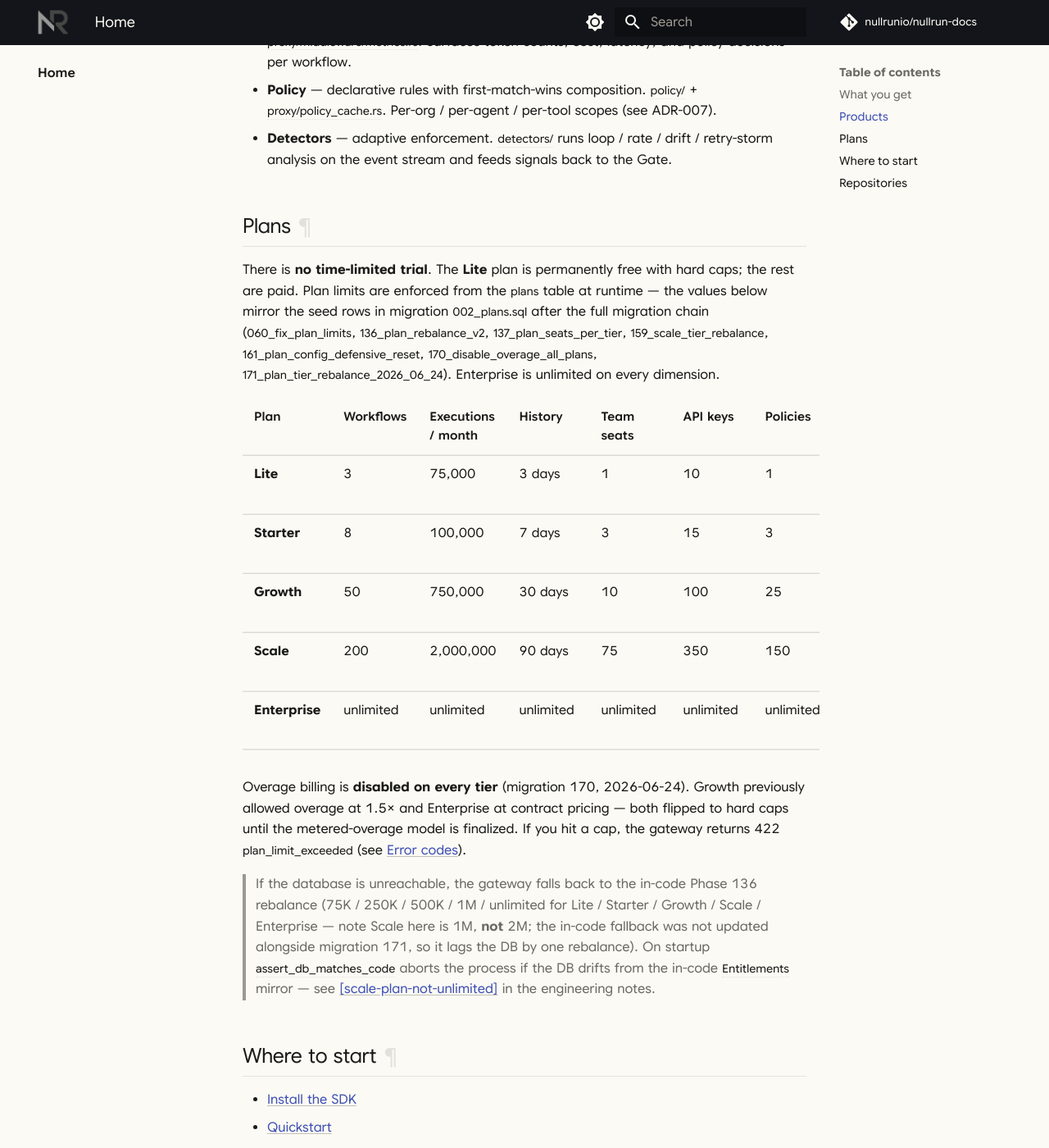
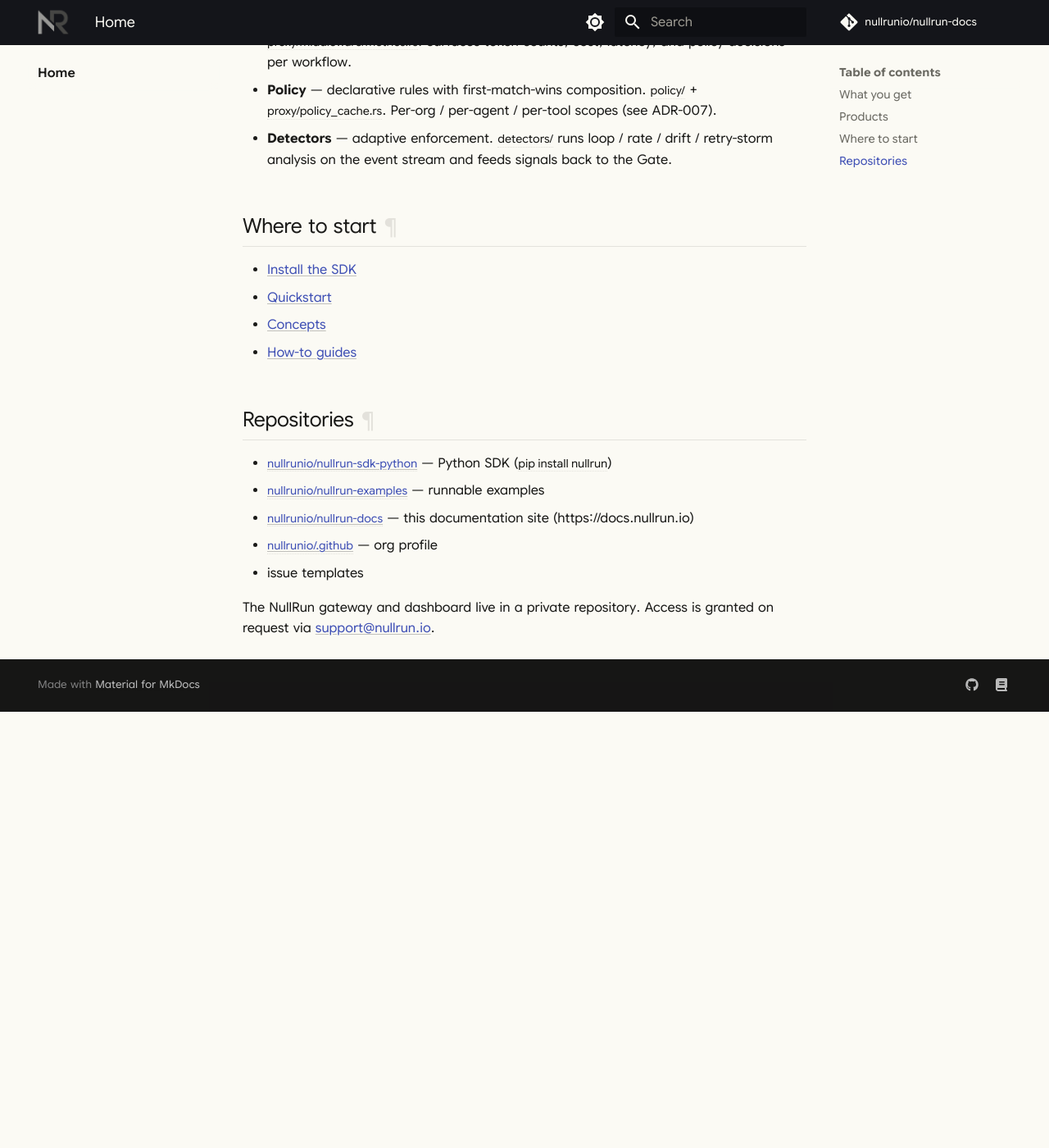
Before and after one commit to nullrunio/nullrun-docs, an MkDocs documentation site: the page built from docs/index.md, in a window 1280 px wide and 1400 px high, scrolled down 1201 px. Shown: the whole window at 82% size. Built offline with MkDocs 1.6.1 and Material for MkDocs 9.7.7, drawn with Linux system fonts in a browser that asks for light colours; comment, search, counter and statistics services are not loaded; after the commit the page ends 2069 px from its top, so only the background shows below that.

Commit message:
docs(index): remove Plans block + dangling references
The Plans block on the homepage (## Plans heading + table + overage
notes + assert_db_matches_code footnote) is gone entirely. Two
in-body links to the now-deleted #plans anchor are cleaned up:

- concepts/policies.md: removed the "(Growth+; see the [Plans
  table](../index.md#plans))" parenthetical. Reworded to just
  "(Growth and above)" -- the Plans table is no longer the source
  of truth for tier boundaries in docs.
- concepts/api-keys.md: removed the trailing "See the [Plans
  table](../index.md#plans) for per-plan numbers" line from the
  Plan quota warning. The 429 plan_limit_exceeded response and
  the cap variable name still give the operator everything they
  need to debug.

`mkdocs build --strict` now clean (the broken-link warnings for
#plans anchor are gone).

```diff
--- a/docs/index.md
+++ b/docs/index.md
@@ -46,42 +46,6 @@ real module in the gateway.
   / drift / retry-storm analysis on the event stream and feeds
   signals back to the Gate.
 
-## Plans
-
-There is **no time-limited trial**. The **Lite** plan is permanently
-free with hard caps; the rest are paid. Plan limits are enforced
-from the `plans` table at runtime — the values below mirror the seed
-rows in migration `002_plans.sql` after the full migration chain
-(`060_fix_plan_limits`, `136_plan_rebalance_v2`,
-`137_plan_seats_per_tier`, `159_scale_tier_rebalance`,
-`161_plan_config_defensive_reset`, `170_disable_overage_all_plans`,
-`171_plan_tier_rebalance_2026_06_24`). Enterprise is unlimited on
-every dimension.
-
-| Plan | Workflows | Executions / month | History | Team seats | API keys | Policies | Overage |
-| --- | --- | --- | --- | --- | --- | --- | --- |
-| **Lite** | 3 | 75,000 | 3 days | 1 | 10 | 1 | not allowed |
-| **Starter** | 8 | 100,000 | 7 days | 3 | 15 | 3 | not allowed |
-| **Growth** | 50 | 750,000 | 30 days | 10 | 100 | 25 | not allowed |
-| **Scale** | 200 | 2,000,000 | 90 days | 75 | 350 | 150 | not allowed |
-| **Enterprise** | unlimited | unlimited | unlimited | unlimited | unlimited | unlimited | not allowed |
-
-Overage billing is **disabled on every tier** (migration 170,
-2026-06-24). Growth previously allowed overage at 1.5× and Enterprise
-at contract pricing — both flipped to hard caps until the
-metered-overage model is finalized. If you hit a cap, the gateway
-returns 422 `plan_limit_exceeded` (see [Error codes](reference/errors.md)).
-
-> If the database is unreachable, the gateway falls back to the
-> in-code Phase 136 rebalance (75K / 250K / 500K / 1M / unlimited
-> for Lite / Starter / Growth / Scale / Enterprise — note Scale
-> here is 1M, **not** 2M; the in-code fallback was not updated
-> alongside migration 171, so it lags the DB by one rebalance).
-> On startup `assert_db_matches_code` aborts the process if the DB
-> drifts from the in-code `Entitlements` mirror — see
-> [[scale-plan-not-unlimited]](https://github.com/nullrunio/nullrun-docs)
-> in the engineering notes.
-
 ## Where to start
 
 - [Install the SDK](getting-started/install.md)
```
Also changed, not shown: docs/concepts/api-keys.md (+1 -2 lines), docs/concepts/policies.md (+2 -2 lines).
